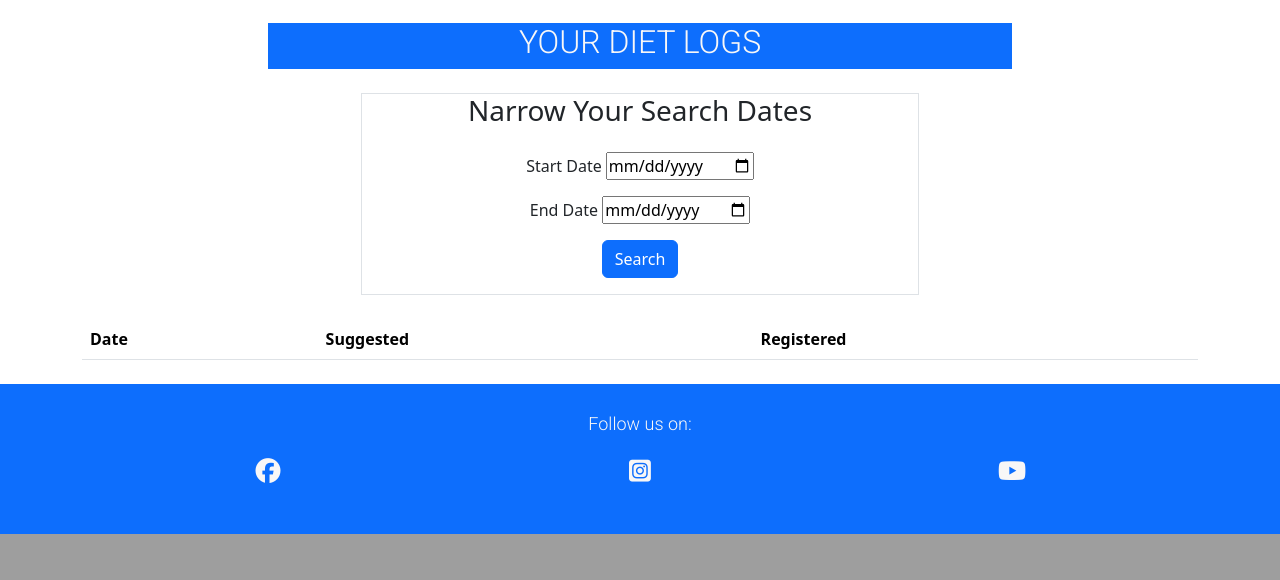
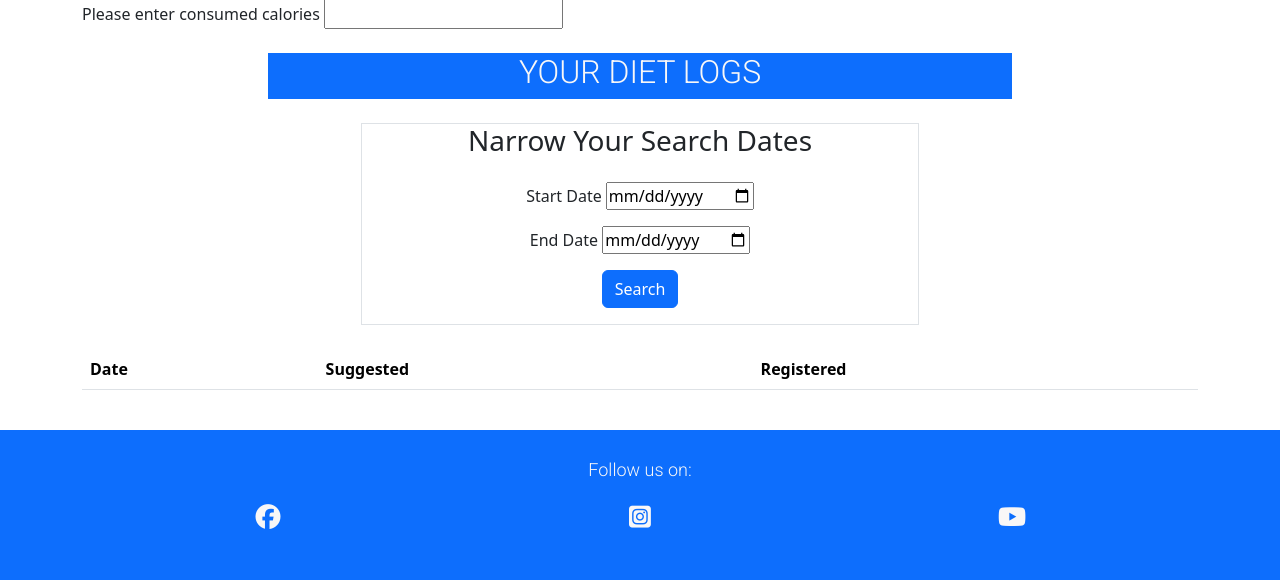
Before and after one commit to eandablo/gympals, a Django app: page /dietlogs/1/1 in a window 1280 px wide. Shown: the part 1036-1616 px from the top of the page. Before the commit the page ends 1570 px from the top, so only its background shows below. Run offline with Django 3.2, Linux system fonts and the light colour scheme; tables that the repository leaves empty hold one stand-in row (values such as "Sample post"); lists and menus that the app fills with data are empty; some libraries are stand-ins or nearby versions.

Commit message:
add template form in logs_view to submit calories

```diff
--- a/static/css/style.css
+++ b/static/css/style.css
@@ -34,6 +34,10 @@
 
 .card-div{
     height: 75px;
+}
+
+.side-margin-auto{
+    margin: 0 auto 0 auto;
 }
 
 /* base.html */
--- a/static/js/script.js
+++ b/static/js/script.js
@@ -1,10 +1,13 @@
 document.addEventListener('DOMContentLoaded', function(){
   let messages = document.getElementById("bootstrap-msg");
+  if (messages){
     let alert = new bootstrap.Alert(messages);
     setTimeout(function(){
         alert.close();
     }, 5000);
+  }
   calDiv = document.getElementById("cal-container");
+  if (calDiv){
     setInterval(function(){
         if (calDiv.style.color === "rgb(247, 247, 247)"){
         calDiv.style.color = "rgb(155, 0, 0)";
@@ -12,10 +15,5 @@
         calDiv.style.color = "rgb(247, 247, 247)";
         }
     }, 1000);
-    let logExerciseButton = document.getElementsByClassName('exercise-button');
-    for (let button of logExerciseButton){
-        button.addEventListener('click', function(){
-
-        });
   }
 });
--- a/templates/account/logout.html
+++ b/templates/account/logout.html
@@ -3,13 +3,13 @@
 {% block content %}
     <div class="container">
         <div class="row mt-4 mb-4">
-            <div class="col-sm-8 offset-sm-2 col-md-4 offset-md-4">
+            <div class="col-sm-8 offset-sm-2 col-md-4 offset-md-4 center-text">
                 <h2>Log out</h2>
-                <p>Are you sure you want to sign out?</p>
+                <p>Are you sure you want to Log out?</p>
             </div>
         </div>
         <div class="row mt-4 mb-4">
-            <div class="col-sm-8 offset-sm-2 col-md-4 offset-md-4 d-flex justify-content-center">
+            <div class="col-sm-8 offset-sm-2 col-md-4 offset-md-4 center-text">
                 {% url 'account_logout' as action_url %}
                 {% element form method="post" action=action_url no_visible_fields=True %}
                     {% slot body %}
--- a/templates/exercise_edit.html
+++ b/templates/exercise_edit.html
@@ -1,5 +1,6 @@
 {% extends 'base.html' %}
 {% block content %}
+
 {% load crispy_forms_tags %}
 <div class="container mt-4 mb-4">
     <div class="row">
@@ -22,11 +23,13 @@
             </div>
             <!-- exercise form contains enctype for cloudinary field -->
             <div class="row mt-4 mb-4">
+                <div class="col-8 offset-2" >
                 <form method="POST" enctype="multipart/form-data" action="{% url 'edit_exercise' exercise.id %}" >
                     {{ exercise_form|crispy }}
                     {% csrf_token %}
                     <button type="submit" class="btn btn-primary mt-3">Submit</button>
                 </form>
+                </div>
             </div>
         </div>
     </div>
--- a/templates/logs_view.html
+++ b/templates/logs_view.html
@@ -1,8 +1,17 @@
 {% extends 'base.html' %}
-
 {% block content %}
 
 <div class="container mb-4">
+    {% if log_type == 'diet' %}
+    <div class="row">
+        <div class="col">
+            <form action="#" method="POST">
+                <label for="diet-input">Please enter consumed calories</label>
+                <input id="diet-input" type="text">
+            </form>
+        </div>
+    </div>
+    {% endif %}
     <div class="row mt-4 mb-4">
         <div class="col-md-8 offset-md-2 bg-primary center-text white-medium-text">
             <h2>YOUR {{ log_type|upper }} LOGS</h2>
@@ -84,13 +93,18 @@
         </tbody>
     </table>
     {% endif %}
-</div>
+    <div class="row">
+        <div class="col-md-8 offset-md-2">
             {% if logs.has_other_pages %}
-
+            <nav aria-label="Pagination Nav">
                 <ul class="pagination">
                     {% for i in logs.paginator.page_range %}
                     <li class="page-item"><a class="page-link" href="{% url 'wlogs_view' name=name page=i %}">{{ i }}</a></li>
                     {% endfor %}
                 </ul>
+            </nav>
             {% endif %}
+        </div>
+    </div>
+</div>
 {% endblock %}
```
Lines whose indentation alone changed are shown as unchanged.
